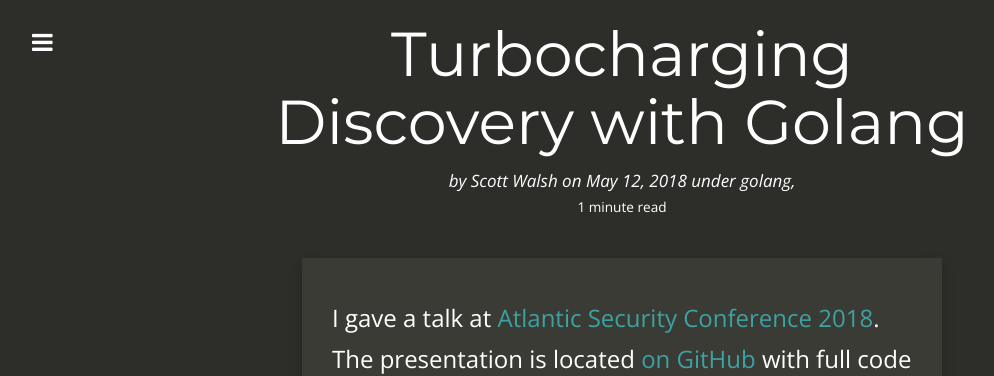
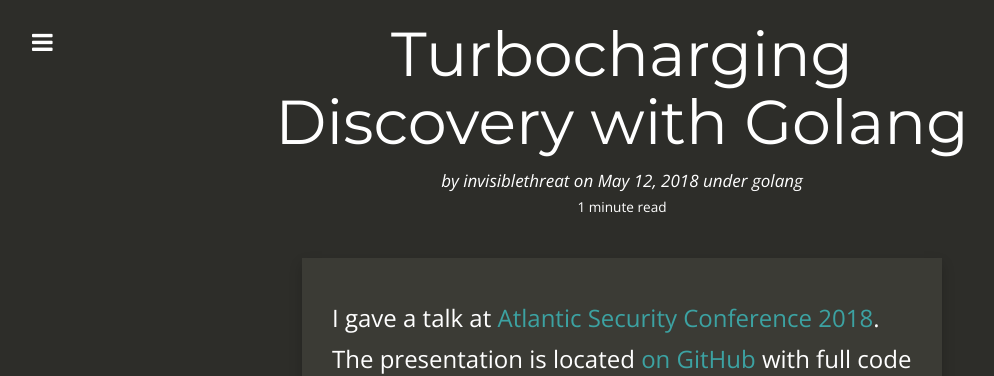
Before and after one commit to invisiblethreat/invisiblethreat.github.io, a Jekyll site: the page built from _posts/2018-05-12-atlseccon.md, in a window 1280 px wide. Shown: the top 376 px of the page, without its empty margins (18-1012 px from the left). Built offline with Jekyll 4.4.1, drawn with Linux system fonts in a browser that asks for light colours; nearby versions of some CDN libraries; comment, search, counter and statistics services are not loaded.

Commit message:
changing author

```diff
--- a/_posts/2018-05-12-atlseccon.md
+++ b/_posts/2018-05-12-atlseccon.md
@@ -2,9 +2,9 @@
 layout:     post
 title:      Turbocharging Discovery with Golang
 date:       2018-05-12 12:31:19
-author:     Scott Walsh
+author:     invisiblethreat
 summary:    Presentation given at AtlSecCon 2018
-categories: golang, coding, infosec
+categories: golang
 tags:
  - golang
  - coding
```
